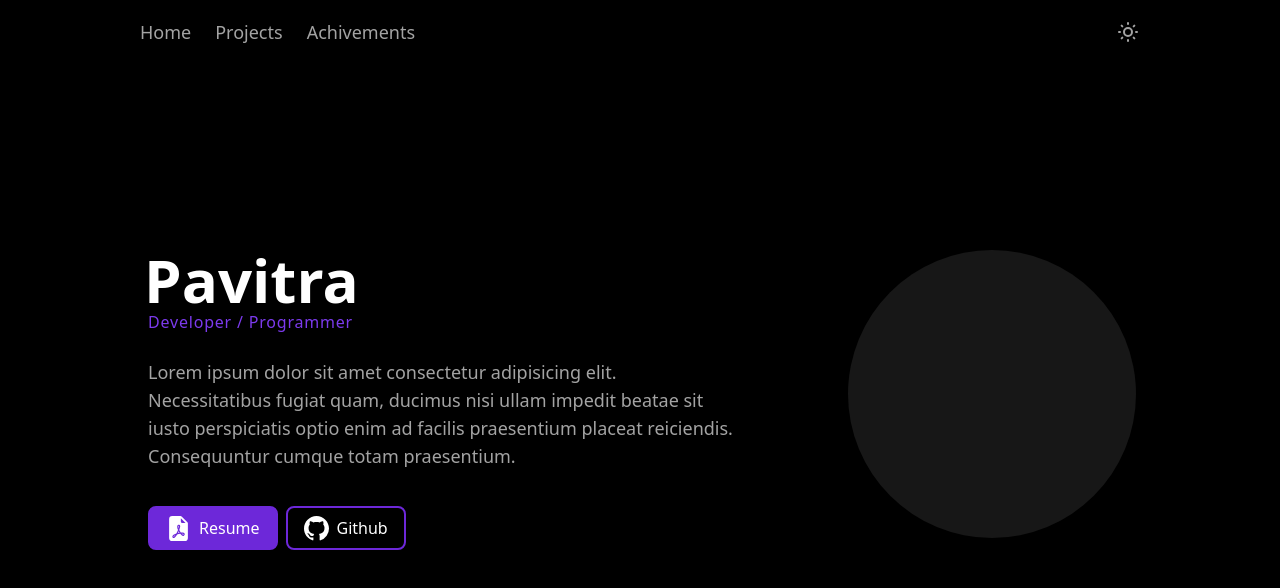
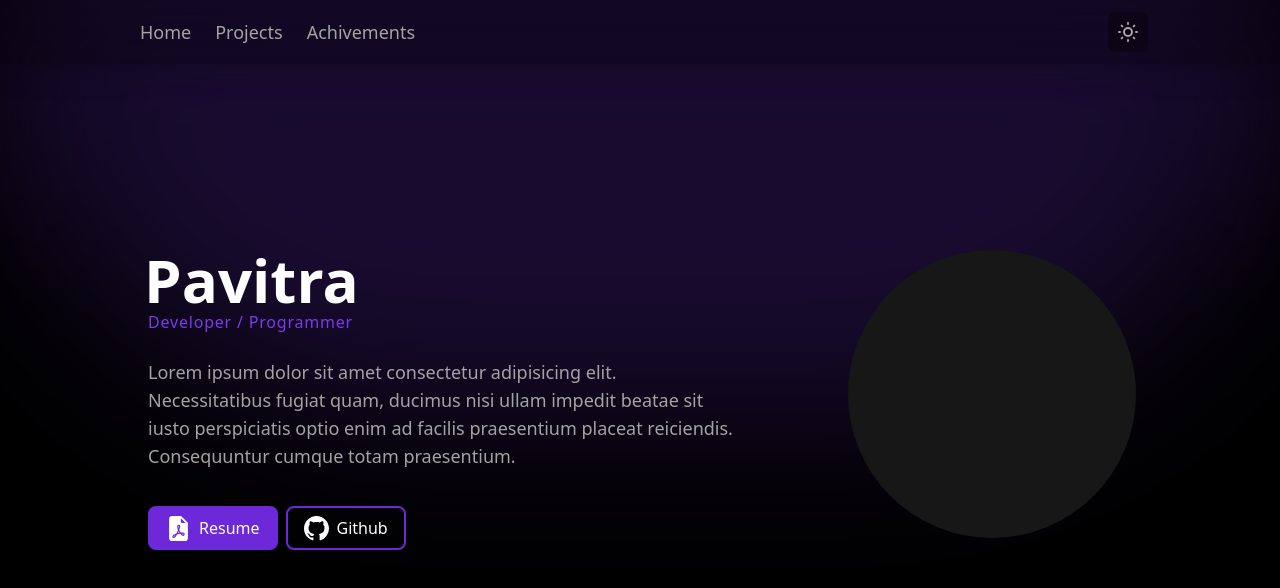
Before and after one commit to Pavitra554/portfolio, a Next.js app: page / in a window 1280 px wide. Shown: the top 588 px of the page. Built offline with nearby package versions, Linux system fonts and the light colour scheme.

Commit message:
✅ Bug fixed

```diff
--- a/layouts/Container.tsx
+++ b/layouts/Container.tsx
@@ -5,9 +5,6 @@ import NavBar from '../components/NavBar/NavBar'
 //Redux
 import { useSelector } from 'react-redux';
 import { selectTheme } from '../reducers/themeSlice';
-
-//Framer motion
-import { motion } from 'framer-motion';
 
 const Container = ({children}:any) => {
   const value = useSelector(selectTheme);
@@ -19,11 +16,6 @@ const Container = ({children}:any) => {
         <link rel="icon" href="/favicon.ico" />
       </Head>
       <main className='dark:bg-black bg-white ease-linear duration-150'>
-      <motion.div
-        initial={{opacity:0,y:50}}
-        animate={{opacity:0.2,y:0}}
-        transition={{delay:0.3}}
-        className='w-full h-full rounded-full bg-violet-600 opacity-20 blur-3xl absolute -top-96   right-0 z-10 flex'></motion.div>
         <NavBar/>
         {children}
 
--- a/pages/index.tsx
+++ b/pages/index.tsx
@@ -1,13 +1,22 @@
 import type { NextPage } from 'next'
+
+//Components
+import Container from '../layouts/Container'
 import Hero from '../components/Hero/Hero'
 import TechStack from '../components/TechStack/TechStack'
 
-import Container from '../layouts/Container'
+//Framer motion
+import {motion} from 'framer-motion'
 
 const Home: NextPage = () => {
   return (
     <Container>
       <div className='w-screen flex flex-col ease-linear duration-150 text-5xl dark:text-white '>
+      <motion.div
+        initial={{opacity:0}}
+        animate={{opacity:0.2}}
+        transition={{delay:0.2}}
+        className='w-full h-full rounded-full bg-violet-600 opacity-20 blur-3xl absolute -top-96   right-0 z-10 flex'></motion.div>
         <Hero />
         {/* <TechStack/> */}
       </div>
```
